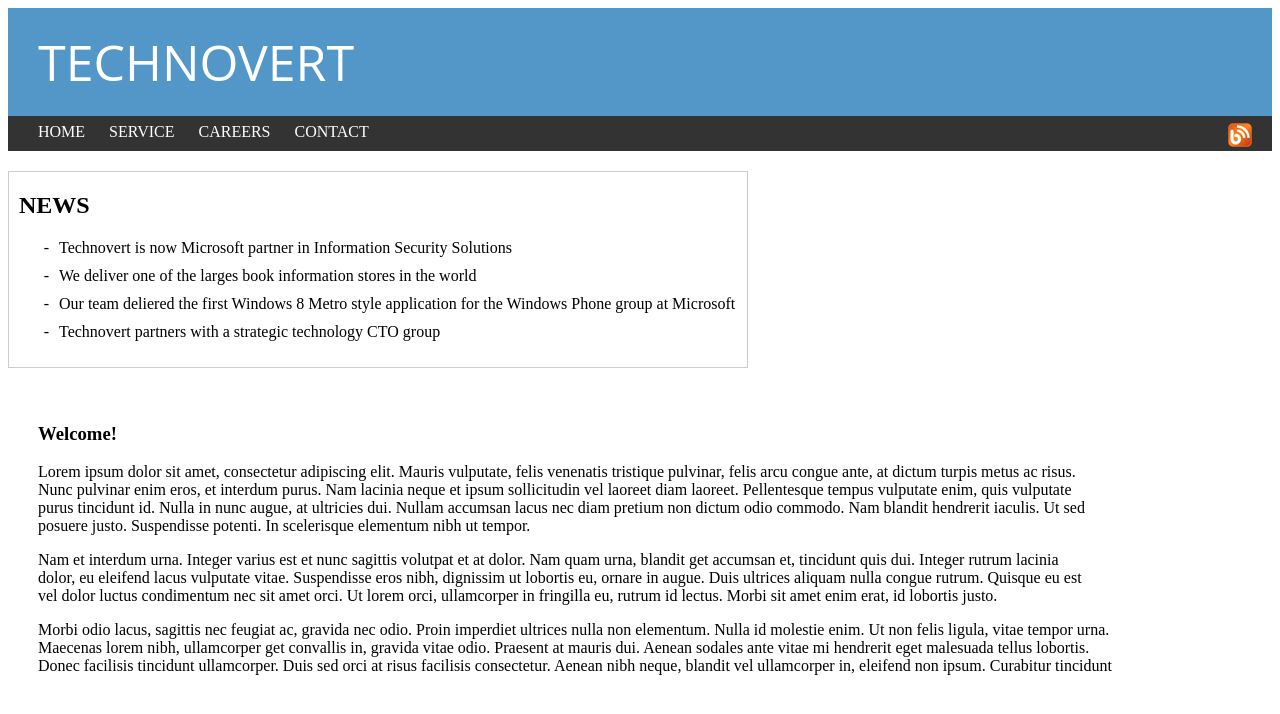
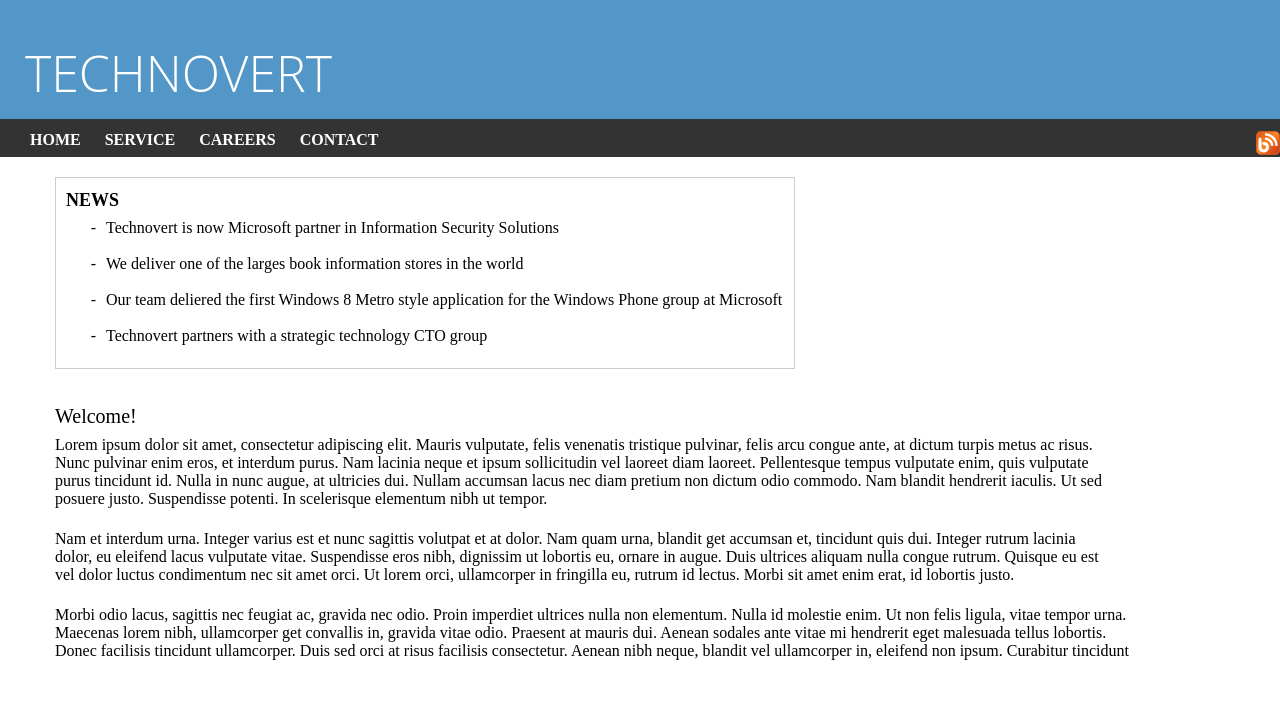
Before and after one commit to vikash18062001/Task-1, a plain HTML site: page index.html in a window 1280 px wide. Drawn offline with Linux system fonts and the light colour scheme.

Commit message:
third status

```diff
--- a/index.html
+++ b/index.html
@@ -6,33 +6,33 @@
     <meta name="viewport" content="width=device-width, initial-scale=1.0">
     <title>Document</title>
     <link rel="stylesheet" href="style.css">
-    <link href="https://fonts.googleapis.com/css" rel="stylesheet">
 
 </head>
 <body>
     <div>
-        <div class="heading"> TECHNOVERT</div>
-        <div class="navBar">
+        <header id="main-heading">TECHNOVERT</div>
+        <nav>
             <a >HOME</a>
             <a >SERVICE</a>
             <a >CAREERS</a>
             <a >CONTACT</a>
-            <img class="image" src="images/blog-icon.png" alt="bolg Image">
-
-        </div>
-        <div class="newsSection" >
-            <h2> NEWS</h2>
+            <div id="image">
+                <img  src="images/blog-icon.png" alt="bolg Image">
+            </div>
+        </nav>
+        <section>
+            <header id="news-heading"> NEWS</header>
             <ul class="listContent">
                 <li>Technovert is now Microsoft partner in Information Security Solutions</li>
                 <li>We deliver one of the larges book information stores in the world</li>
                 <li>Our team deliered the first Windows 8 Metro style application for the Windows Phone group at Microsoft</li>
                 <li>Technovert partners with a strategic technology CTO group</li>
             </ul>
-        </div>
+        </section>
         <br>
         <br>
-        <div class="content">
-            <h3 >Welcome!</h3>
+        <article>
+            <header id="second-heading">Welcome!</header>
             <p>
             Lorem ipsum dolor sit amet, consectetur adipiscing elit. Mauris vulputate, felis venenatis tristique pulvinar, felis arcu congue ante, at dictum turpis metus ac risus.<br>
             Nunc pulvinar enim eros, et interdum purus. Nam lacinia neque et ipsum sollicitudin vel laoreet diam laoreet. Pellentesque tempus vulputate enim, quis vulputate<br>
@@ -50,7 +50,7 @@
             Maecenas lorem nibh, ullamcorper get convallis in, gravida vitae odio. Praesent at mauris dui. Aenean sodales ante vitae mi hendrerit eget malesuada tellus lobortis.<br>
             Donec facilisis tincidunt ullamcorper. Duis sed orci at risus facilisis consectetur. Aenean nibh neque, blandit vel ullamcorper in, eleifend non ipsum. Curabitur tincidunt<br>
             </p>
-        </div>
+        </article>
     </div>
 </body>
 </html>
--- a/style.css
+++ b/style.css
@@ -1,53 +1,74 @@
-
-.navBar
+*{
+    margin: 0;
+}
+nav
 {
 width: 100%;
+height: 38px;
 background-color: rgb(51,51,51);
 overflow: hidden;
-padding-top: 7px;
+padding-top: 12px;
 padding-left: 10px;
 box-sizing: border-box;
-
 }
 a{
     padding-left: 20px;
     color: white;
     text-decoration: none;
+    font-weight: bold;
 }
-.newsSection
+section
 {
     margin-top: 20px;
+    margin-left: 55px;
+    padding-top: 12px;
     border: 1px solid rgb(204,204,204);
     width: 740px;
+    height: 192px;
     text-indent: 10px;
     box-sizing: border-box;
 }
-.image
+#image
 {
     float: right;
-    padding-right: 20px;
-    padding-bottom: 4px;
 }
-.heading{
+
+#main-heading{
     width: 100%;
+    height: 119px;
     font-size: 50px;
+    font-weight: 100;
     background-color: rgb(82,151,199);
     color: white;
-    text-indent: 10px;
-    padding: 20px;
+    padding-top: 39px;
+    padding-left: 25px;
     overflow: hidden;
     font-family: "Open Sans", sans-serif;
     box-sizing: border-box;
 }
-.content
+.listContent{
+    padding-top: 8px;
+}
+article
 {
-    margin-left: 30px;
+    margin-left: 55px;
 }
 li{
-    padding-bottom: 10px;
+    padding-bottom: 18px;
 }
 ul {
     list-style-type: "-";
+}
+#news-heading{
+    font-size: 18px;
+    font-weight: bold;
+}
+#second-heading{
+    font-size: 20px;
+    margin-bottom: 8px;
+}
+p{
+    margin-bottom: 22px;
 }
 @media only screen  and (max-width:780px){
     .newsSection{
@@ -56,16 +77,15 @@ ul {
     }
 }
 @media only screen  and (max-width:420px){
-    .heading{
+    #main-heading{
         font-size: 30px;
         display: block;
     }
-    .navBar a {
+    nav a {
         display: block;
     }
-    .image{
+    #image{
         float:none;
-        /* display: block; */
         padding-left: 7%;
     }
 }
```
